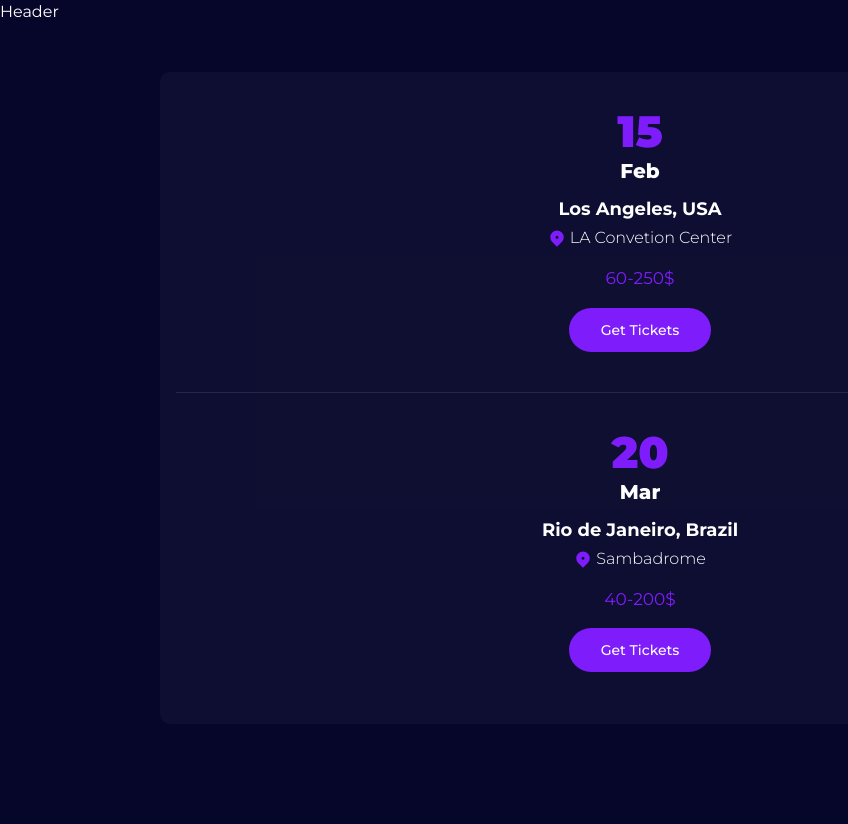
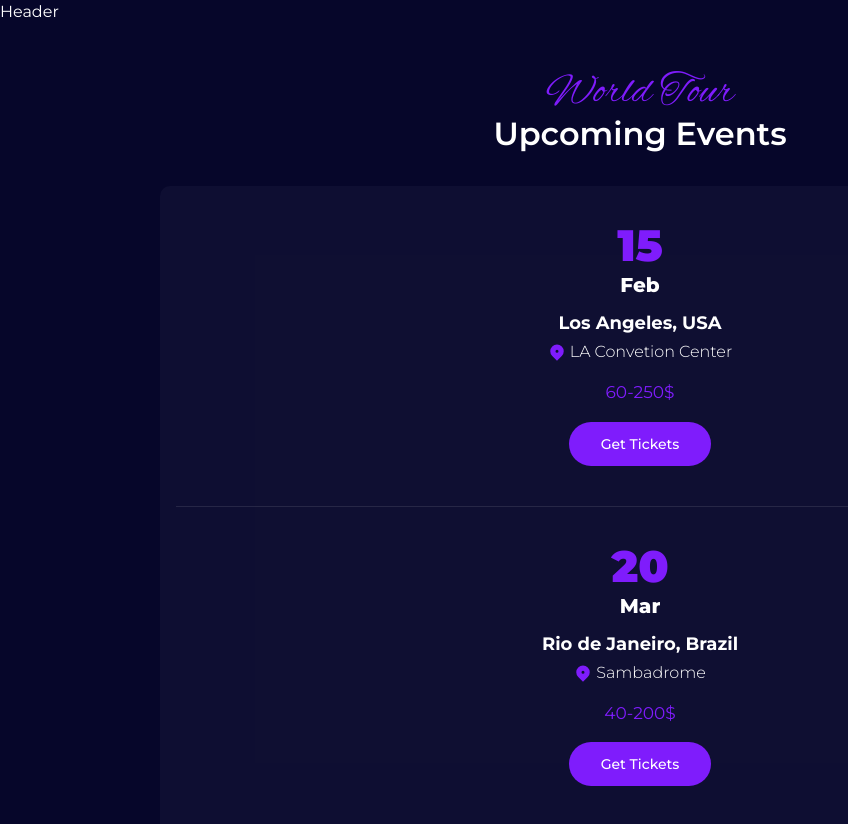
Before and after one commit to breno-gsantos/mia-reynolds, a Next.js app: page / in a window 1280 px wide. Shown: the top 824 px of the page, without its empty margins (0-848 px from the left). Built offline with nearby package versions, Linux system fonts and the light colour scheme; data requests are answered from the project's data file.

Commit message:
Section Header

```diff
--- a/components/events/EventBox.tsx
+++ b/components/events/EventBox.tsx
@@ -26,7 +26,7 @@ interface EventBoxProps{
 
 const EventBox: React.FC<EventBoxProps> = ({events}) => {
     return (
-        <motion.div variants={fadeIn('up', 0.4)} initial='hidden' whileInView='show' viewport={{once: false, amount: 0.3}} className="bg-secondary/60 rounded-[10px] p-4 xl:p-12 relative">
+        <motion.div variants={fadeIn('up', 0.6)} initial='hidden' whileInView='show' viewport={{once: false, amount: 0.3}} className="bg-secondary/60 rounded-[10px] p-4 xl:p-12 relative">
             <div className="flex flex-col xl:flex-row justify-between h-[620px] xl:h-full gap-x-4">
                 <div className="hidden xl:flex w-[400px]">
                     <Image src='/images/events/singer.png' alt="Singer Image" width={358} height={489} priority quality={100} />
--- a/components/events/Events.tsx
+++ b/components/events/Events.tsx
@@ -1,5 +1,6 @@
 import axios from 'axios';
 import EventBox from './EventBox';
+import SectionHeader from './SectionHeader';
 
 const getEvents = async () => {
     try {
@@ -16,6 +17,7 @@ export default async function Events(){
     return (
         <section className='section' id='tours'>
             <div className='container mx-auto'>
+                <SectionHeader pretitle='World Tour' title='Upcoming Events' />
                 <EventBox events={events} />
             </div>
         </section>
--- /dev/null
+++ b/components/events/SectionHeader.tsx
@@ -0,0 +1,20 @@
+'use client'
+
+import {motion} from 'framer-motion';
+import { fadeIn } from '@/variants/variants';
+
+interface SectionHeaderProps{
+    pretitle: string;
+    title: string;
+}
+
+const SectionHeader: React.FC<SectionHeaderProps> = ({pretitle, title}) => {
+    return (
+        <header>
+            <motion.h3 variants={fadeIn('up', 0.2)} initial='hidden' whileInView='show' viewport={{once: false, amount: 0.3}} className="pretitle text-center">{pretitle}</motion.h3>
+            <motion.h2 variants={fadeIn('up', 0.4)} initial='hidden' whileInView='show' viewport={{once: false, amount: 0.3}} className="h2 text-center mb-8">{title}</motion.h2>
+        </header>
+    )
+}
+
+export default SectionHeader;
```
